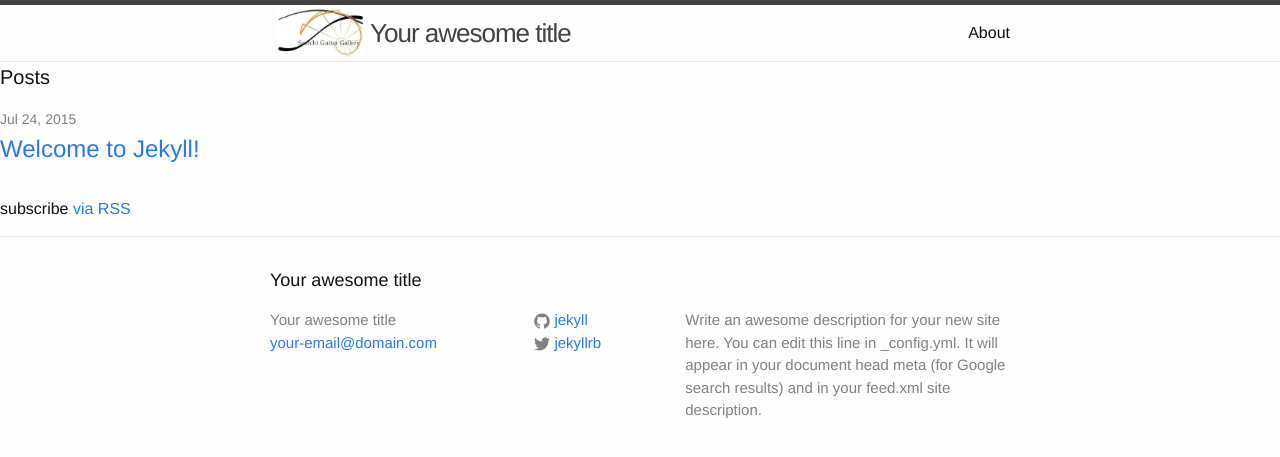
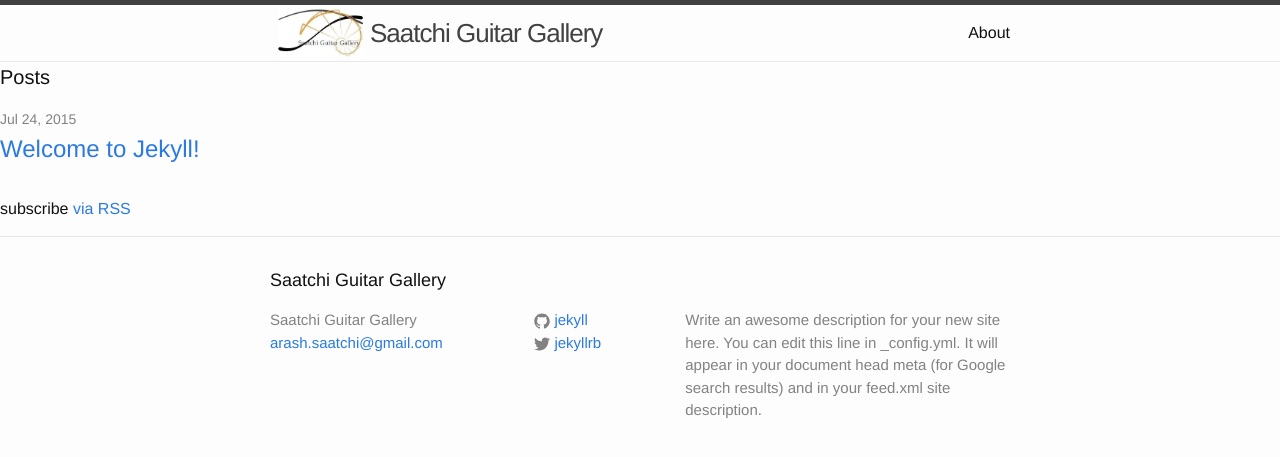
Before and after one commit to mohamnag/saatchi, a Jekyll site: the page built from index.html, in a window 1280 px wide. Shown: the top 457 px of the page. Built offline with Jekyll 4.4.1, drawn with Linux system fonts in a browser that asks for light colours.

Commit message:
setting some parameters in config

```diff
--- a/_config.yml
+++ b/_config.yml
@@ -1,13 +1,19 @@
 # Site settings
-title: Your awesome title
-email: your-email@domain.com
+title: Saatchi Guitar Gallery
+
+email: arash.saatchi@gmail.com
+
 description: > # this means to ignore newlines until "baseurl:"
   Write an awesome description for your new site here. You can edit this
   line in _config.yml. It will appear in your document head meta (for
   Google search results) and in your feed.xml site description.
+
 baseurl: "" # the subpath of your site, e.g. /blog/
+
 url: "http://yourdomain.com" # the base hostname & protocol for your site
+
 twitter_username: jekyllrb
+
 github_username:  jekyll
 
 # Build settings
```
